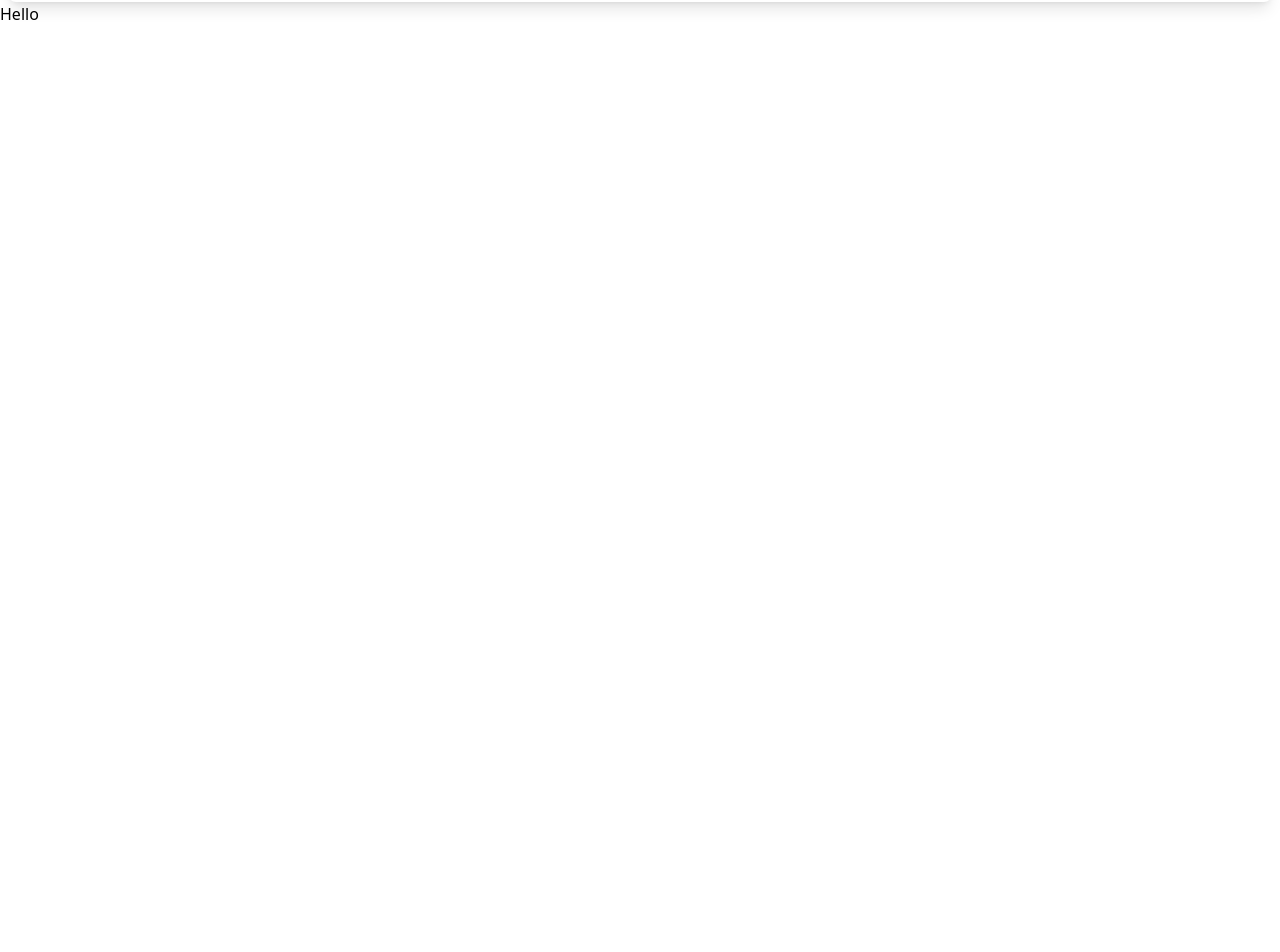
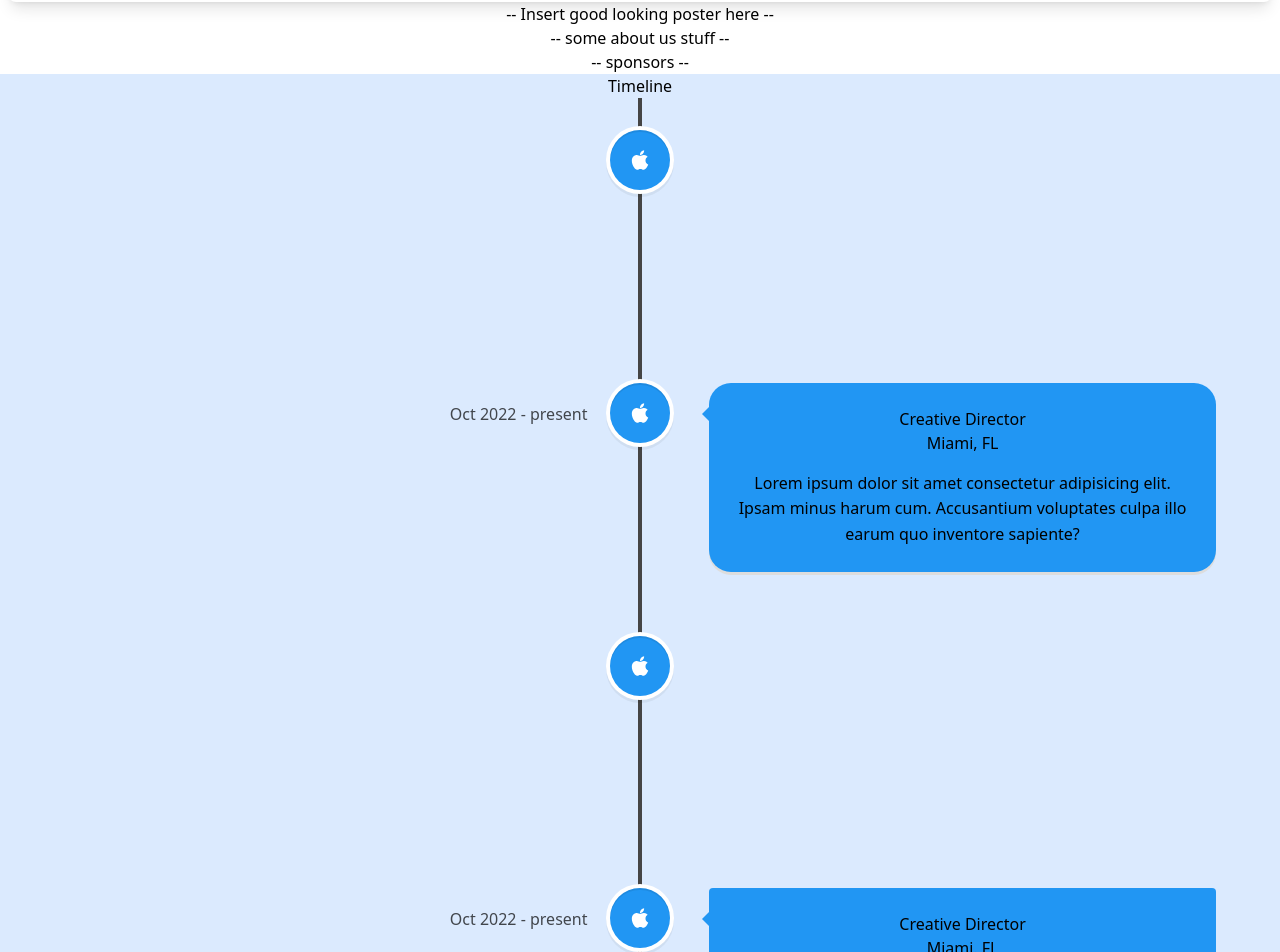
Before and after one commit to PEC-CSS/PWoC, a Next.js app: page / in a window 1280 px wide. Shown: the part 60-1012 px from the top of the page. Before the commit the page ends 800 px from the top, so only its background shows below. Built offline with nearby package versions, Linux system fonts and the light colour scheme.

Commit message:
timeline added (dummy data)

```diff
--- /dev/null
+++ b/components/Timeline.tsx
@@ -0,0 +1,118 @@
+import React from "react";
+import {
+    VerticalTimeline,
+    VerticalTimelineElement,
+} from "react-vertical-timeline-component";
+import "react-vertical-timeline-component/style.min.css";
+import { AiFillApple } from "react-icons/ai";
+
+function Timeline() {
+    return (
+        <VerticalTimeline lineColor="#454545">
+            <VerticalTimelineElement
+                className="vertical-timeline-element--work"
+                contentStyle={{
+                    background: "rgb(33, 150, 243)",
+                    color: "#000",
+                }}
+                contentArrowStyle={{
+                    borderRight: "7px solid  rgb(33, 150, 243)",
+                }}
+                date="Oct 2022 - present"
+                iconStyle={{ background: "rgb(33, 150, 243)", color: "#fff"}}
+                icon={<AiFillApple />}
+            >
+                <h3 className="vertical-timeline-element-title">
+                    Creative Director
+                </h3>
+                <h4 className="vertical-timeline-element-subtitle">
+                    Miami, FL
+                </h4>
+                <p>
+                    Lorem ipsum dolor sit amet consectetur adipisicing elit.
+                    Ipsam minus harum cum. Accusantium voluptates culpa illo
+                    earum quo inventore sapiente?
+                </p>
+            </VerticalTimelineElement>
+            <VerticalTimelineElement
+                className="vertical-timeline-element--work"
+                contentStyle={{
+                    background: "rgb(33, 150, 243)",
+                    color: "#000",
+                    borderRadius: "22px"
+
+                }}
+                contentArrowStyle={{
+                    borderRight: "7px solid  rgb(33, 150, 243)",
+                }}
+                date="Oct 2022 - present"
+                iconStyle={{ background: "rgb(33, 150, 243)", color: "#fff" }}
+                icon={<AiFillApple />}
+            >
+                <h3 className="vertical-timeline-element-title">
+                    Creative Director
+                </h3>
+                <h4 className="vertical-timeline-element-subtitle">
+                    Miami, FL
+                </h4>
+                <p>
+                    Lorem ipsum dolor sit amet consectetur adipisicing elit.
+                    Ipsam minus harum cum. Accusantium voluptates culpa illo
+                    earum quo inventore sapiente?
+                </p>
+            </VerticalTimelineElement>
+            <VerticalTimelineElement
+                className="vertical-timeline-element--education"
+                contentStyle={{
+                    background: "rgb(33, 150, 243)",
+                    color: "#000",
+                }}
+                contentArrowStyle={{
+                    borderRight: "7px solid  rgb(33, 150, 243)",
+                }}
+                date="Oct 2022 - present"
+                iconStyle={{ background: "rgb(33, 150, 243)", color: "#fff" }}
+                icon={<AiFillApple />}
+            >
+                <h3 className="vertical-timeline-element-title">
+                    Creative Director
+                </h3>
+                <h4 className="vertical-timeline-element-subtitle">
+                    Miami, FL
+                </h4>
+                <p>
+                    Lorem ipsum dolor sit amet consectetur adipisicing elit.
+                    Ipsam minus harum cum. Accusantium voluptates culpa illo
+                    earum quo inventore sapiente?
+                </p>
+            </VerticalTimelineElement>
+            <VerticalTimelineElement
+                className="vertical-timeline-element--education"
+                contentStyle={{
+                    background: "rgb(33, 150, 243)",
+                    color: "#000",
+                }}
+                contentArrowStyle={{
+                    borderRight: "7px solid  rgb(33, 150, 243)",
+                }}
+                date="Oct 2022 - present"
+                iconStyle={{ background: "rgb(33, 150, 243)", color: "#fff" }}
+                icon={<AiFillApple />}
+            >
+                <h3 className="vertical-timeline-element-title">
+                    Creative Director
+                </h3>
+                <h4 className="vertical-timeline-element-subtitle">
+                    Miami, FL
+                </h4>
+                <p>
+                    Lorem ipsum dolor sit amet consectetur adipisicing elit.
+                    Ipsam minus harum cum. Accusantium voluptates culpa illo
+                    earum quo inventore sapiente?
+                </p>
+            </VerticalTimelineElement>
+        </VerticalTimeline>
+    );
+}
+
+export default Timeline;
--- a/package.json
+++ b/package.json
@@ -22,9 +22,11 @@
     "react": "18.2.0",
     "react-dom": "18.2.0",
     "react-icons": "^4.6.0",
+    "react-vertical-timeline-component": "^3.5.2",
     "typescript": "4.9.3"
   },
   "devDependencies": {
+    "@types/react-vertical-timeline-component": "^3.3.3",
     "autoprefixer": "^10.4.13",
     "postcss": "^8.4.19",
     "tailwindcss": "^3.2.4"
--- a/pages/index.tsx
+++ b/pages/index.tsx
@@ -1,11 +1,19 @@
 import Head from 'next/head'
 import Image from 'next/image'
 import {NextPage} from "next";
+import Timeline from '../components/Timeline';
 
 const Home: NextPage = ()=> {
     return (
-        <div>
-            Hello
+        <div className='text-center'>
+            <p>-- Insert good looking poster here --</p>
+            <p>-- some about us stuff --</p>
+            <p>-- sponsors --</p>
+            <div className='bg-blue-100'>
+
+            <p>Timeline</p>
+            <Timeline />
+            </div>
         </div>
     )
 }
```
Also changed, not shown: 2 other files (tests, documents, lock files or other folders).
